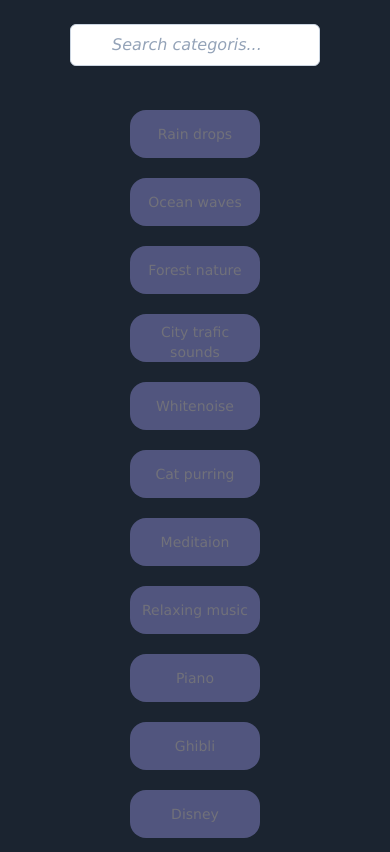
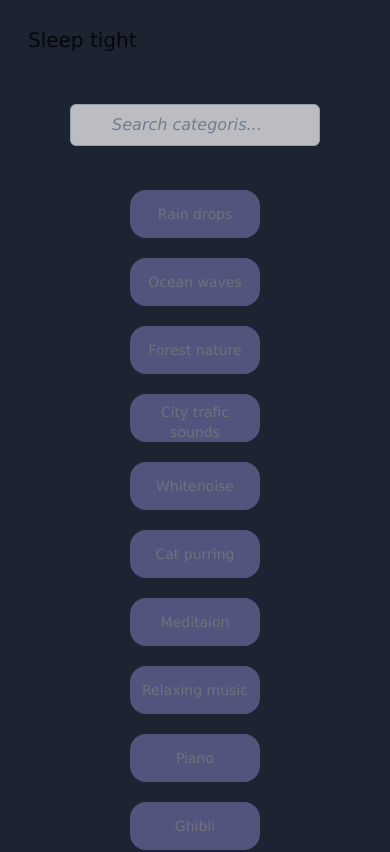
Before and after one commit to Hikari7/SleepHelper_ReactApp, a React (Create React App) app: page /sound in a window 390 px wide. Shown: the top 852 px of the page. Built offline with nearby package versions, Linux system fonts and the light colour scheme.

Commit message:
added nav bar

```diff
--- a/src/components/Header.js
+++ b/src/components/Header.js
@@ -1,12 +1,38 @@
 import React from "react";
-
-
+import { Link } from "react-router-dom";
 
 function Header() {
   return (
-    <div>
-      <div className="bg-slate-200 h-9"></div>
-    </div>
+    <>
+      <nav className="px-7 sm:px-4 py-5 rounded">
+        <div className="container flex flex-wrap justify-between items-center mx-auto">
+          <Link to="/">
+            <span className="self-center text-xl whitespace-nowrap dark:text-white opacity-80 font-light">
+              Sleep tight
+            </span>
+          </Link>
+          <button
+            type="button"
+            className="inline-flex items-center p-2  text-sm text-gray-500 rounded-lg md:hidden bg-none"
+            aria-controls="navbar-default"
+            aria-expanded="false"
+          >
+            <span className="sr-only">Open main menu</span>
+            <svg
+              className="w-6 h-6"
+              aria-hidden="true"
+              fill="currentColor"
+              viewBox="0 0 20 20"
+            ></svg>
+          </button>
+          <div className="hidden w-full md:block md:w-auto" id="navbar-default">
+            <ul className="inline-flex items-center p-2  text-sm text-gray-500 rounded-lg md:hidden bg-none">
+              <li>Home</li>
+            </ul>
+          </div>
+        </div>
+      </nav>
+    </>
   );
 }
 
--- a/src/components/Videos/Search.js
+++ b/src/components/Videos/Search.js
@@ -15,11 +15,14 @@ function Search({ setSearchQuery, handleVideo }) {
 
   return (
     <div>
-      <form className="ui form flex justify-center py-6" onSubmit={handleSubmit}>
+      <form
+        className="ui form flex justify-center py-6"
+        onSubmit={handleSubmit}
+      >
         <label className="relative block">
           <span className="sr-only">Search</span>
           <input
-            className="placeholder:italic placeholder:text-slate-400 block bg-white border border-slate-300 rounded-md py-2 pl-9 pr-3 shadow-sm focus:outline-none focus:border-sky-500 focus:ring-sky-500 focus:ring-1 sm:text-sm "
+            className="placeholder:italic placeholder:text-slate-400 block bg-white border border-slate-300 rounded-md py-2 pl-9 pr-3 shadow-sm focus:outline-none focus:border-sky-500 focus:ring-sky-500 focus:ring-1 sm:text-sm opacity-70 hover:opacity-90"
             placeholder=" Search categoris..."
             type="text"
             name="search"
--- a/src/components/Videos/VideosMain.js
+++ b/src/components/Videos/VideosMain.js
@@ -11,7 +11,7 @@ function VideosMain() {
 
   return (
     <div className="main-bg main-font h-screen ">
-      {/* <Header /> */}
+      <Header />
       <Video video={video} />
       {/* <div className="flex item-center justify-center h-screen w-screen"> */}
       <Categories setVideo={setVideo} />
```
